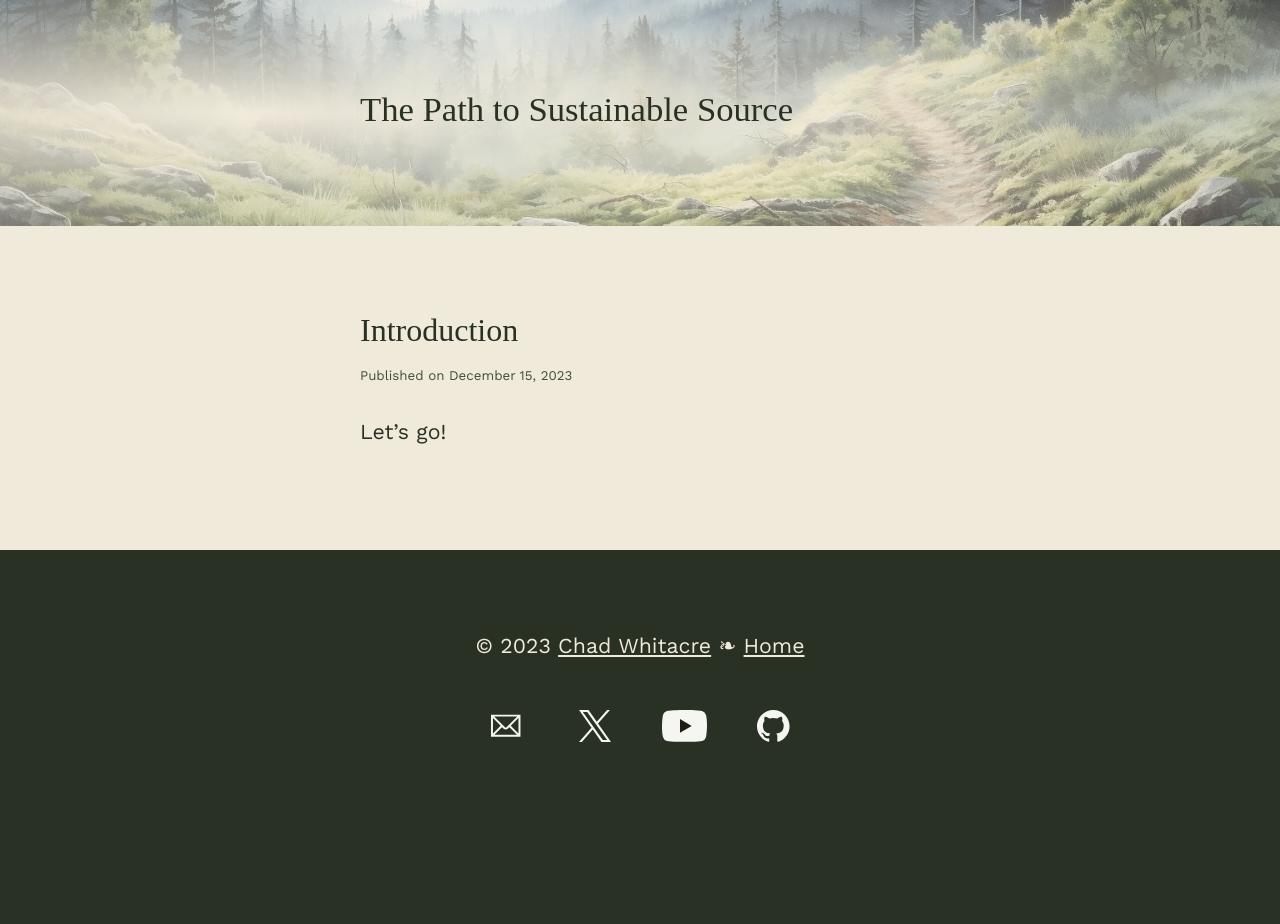
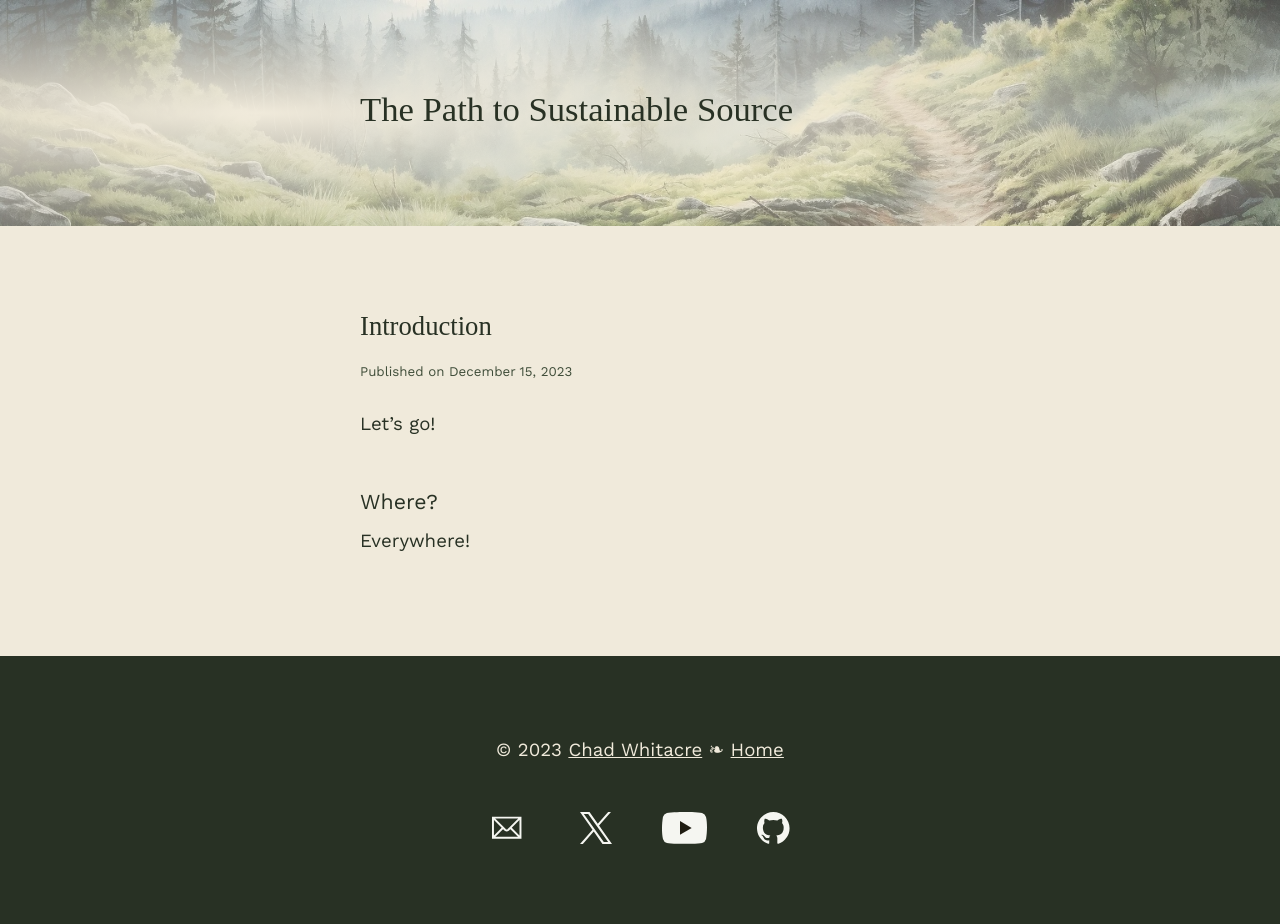
Before and after one commit to chadwhitacre/openpath, a Jekyll site: the page built from _posts/2023-12-15-introducing-the-path-to-sustainable-source.md, in a window 1280 px wide. Built offline with Jekyll 4.4.1, drawn with Linux system fonts in a browser that asks for light colours; some web fonts are replaced; before the commit the page ends 900 px from its top, so only the background shows below that.

Commit message:
Tighten up font sizing

```diff
--- a/_layouts/default.html
+++ b/_layouts/default.html
@@ -72,8 +72,8 @@
     <header>
       <a href="/">
         <div class="content">
-        <h1>The Path to <span>Sustainable Source</span></h1>
-        <h2>with Chad Whitacre</h2>
+          <h1>The Path to <span>Sustainable Source</span></h1>
+          <h2>with Chad Whitacre</h2>
         </div>
       </a>
     </header>
--- a/_posts/2023-12-15-introducing-the-path-to-sustainable-source.md
+++ b/_posts/2023-12-15-introducing-the-path-to-sustainable-source.md
@@ -5,3 +5,7 @@
 ---
 
 Let's go!
+
+### Where?
+
+Everywhere!
--- a/assets/style.scss
+++ b/assets/style.scss
@@ -18,7 +18,7 @@
 
 body {
   font:
-    normal 16pt/150% "Work Sans",
+    normal 14pt/150% "Work Sans",
     sans-serif;
 
   &.homepage {
@@ -36,13 +36,17 @@
   padding: 80px 40px;
 }
 
+h1 {
+  font: normal 26pt/115% "Yatra One";
+  margin: 0;
+}
 h2 {
-  font: normal 24pt/150% "Yatra One";
-  margin: 0 0 0.5vw;
+  font: normal 20pt/150% "Yatra One";
+  margin: 0 0 9pt;
 }
 h3 {
-  font: normal 21pt/150% "Work Sans";
-  margin: 18pt 0 6pt;
+  font: normal 16pt/150% "Work Sans";
+  margin: 36pt 0 7pt;
 }
 p {
   margin: 0 0 16pt;
@@ -111,7 +115,6 @@
       padding: 0;
     }
     h1 {
-      font: normal 26pt/115% "Yatra One";
       span {
         white-space: nowrap; /* work around zero-width &nbsp; in font */
       }
@@ -129,7 +132,7 @@
     height: 50vw; /* hero is 2:1 ratio */
     color: var(--black);
     background: radial-gradient(
-      farthest-corner at 33% 50%,
+      farthest-corner at 38.2% 61.8%,
       rgba(240, 234, 219, 1),
       rgba(240, 234, 219, 0) 100%
     );
@@ -142,15 +145,15 @@
       }
 
       h2 {
-        padding-top: 2vw;
-        font-size: 3vw;
-        line-height: 3vw;
+        font-size: 18pt;
+        padding-top: 9pt;
         white-space: nowrap;
       }
     }
   }
 
   h3 {
+    margin: 18pt 0 6pt;
   }
 
   section {
@@ -200,9 +203,6 @@
     color: var(--black);
     a {
       color: var(--black);
-    }
-    h3 {
-      margin-top: 36pt;
     }
   }
 }
@@ -263,16 +263,6 @@
   .content {
     padding: 40px;
   }
-  article {
-    h2 {
-      font-size: 16pt;
-      margin: 0 0 9pt;
-    }
-    h3 {
-      font-size: 14pt;
-      margin: 24pt 0 7pt;
-    }
-  }
 }
 @media (max-width: 440px) {
   body {
@@ -280,7 +270,7 @@
   }
   .inside-page header .content {
     h1 {
-      font-size: 4vw;
+      font-size: 4.8vw; /* based on experience at vw=320px */
     }
   }
   footer ul li img {
```
